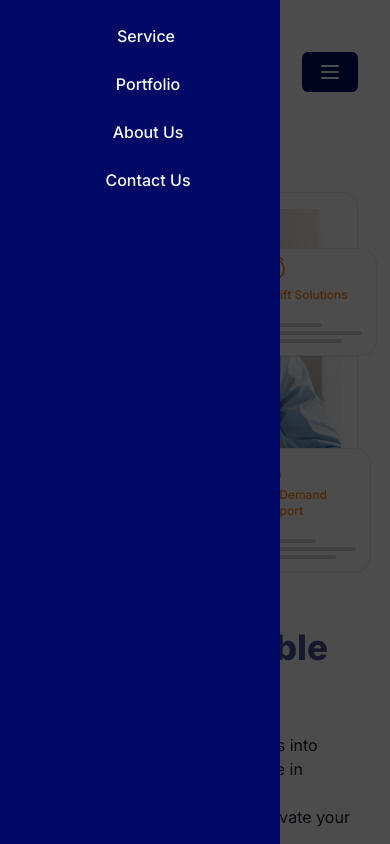
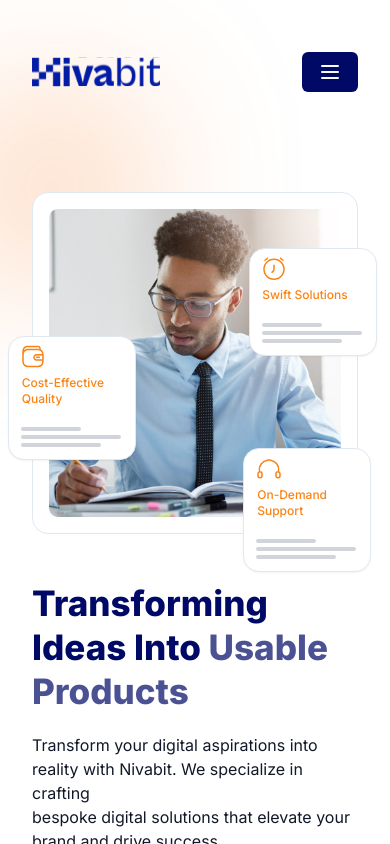
Before and after one commit to nivabit/nivabit, a Next.js app: page / in a window 390 px wide. Shown: the top 844 px of the page. Built offline with nearby package versions, Linux system fonts and the light colour scheme.

Commit message:
update sidebar to hide on mobile

```diff
--- a/src/components/layouts/SideBar.tsx
+++ b/src/components/layouts/SideBar.tsx
@@ -8,19 +8,19 @@ import {
 } from "@/components/ui/navigation-menu";
 import { Button } from "../ui/button";
 import { MenuIcon } from "lucide-react";
-import { useRef, useState } from "react";
+import { useState } from "react";
 
 export default function SideBar() {
-  const [hideMenu, setHideMenu] = useState(false);
+  const [showMenu, setShowMenu] = useState(false);
   const openSidebar = () => {
-    setHideMenu(false);
+    setShowMenu(true);
     const body = window.document.querySelector("body");
     if (body) {
       body.classList.add("fixed", "overflow-y-hidden");
     }
   };
   const hideSidebar = () => {
-    setHideMenu(true);
+    setShowMenu(false);
     const body = window.document.querySelector("body");
     if (body) {
       body.classList.remove("fixed", "overflow-y-hidden");
@@ -38,7 +38,7 @@ export default function SideBar() {
 
       <div
         className={`fixed top-0 left-0 bottom-0 right-0 transition-transform  duration-300 bg-black/70 z-50 ${
-          hideMenu ? "hidden" : "block"
+          showMenu ? "block" : "hidden"
         }`}
         onClick={hideSidebar}
       >
@@ -51,7 +51,7 @@ export default function SideBar() {
             <NavigationMenuList className='space-y-2 font-medium flex-col w-64'>
               <NavigationMenuItem className='flex items-center p-2 text-gray-50 rounded-lg hover:bg-primary/80'>
                 <NavigationMenuLink
-                  className='capitalize cursor-pointer flex-1 ms-3 whitespace-nowrap '
+                  className='capitalize cursor-pointer flex-1 ms-3 text-xl font-semibold whitespace-nowrap '
                   href='/#services'
                   onClick={hideSidebar}
                 >
@@ -60,7 +60,7 @@ export default function SideBar() {
               </NavigationMenuItem>
               <NavigationMenuItem className='flex items-center p-2 text-gray-50 rounded-lg hover:bg-primary/80'>
                 <NavigationMenuLink
-                  className='capitalize cursor-pointer flex-1 ms-3 whitespace-nowrap '
+                  className='capitalize cursor-pointer flex-1 ms-3 text-xl font-semibold whitespace-nowrap '
                   href='/#portfolio'
                   onClick={hideSidebar}
                 >
@@ -69,7 +69,7 @@ export default function SideBar() {
               </NavigationMenuItem>
               <NavigationMenuItem className='flex items-center p-2 text-gray-50 rounded-lg  hover:bg-primary/80'>
                 <NavigationMenuLink
-                  className='capitalize cursor-pointer flex-1 ms-3 whitespace-nowrap'
+                  className='capitalize cursor-pointer flex-1 ms-3 text-xl font-semibold whitespace-nowrap'
                   href='/#about-us'
                   onClick={hideSidebar}
                 >
@@ -78,7 +78,7 @@ export default function SideBar() {
               </NavigationMenuItem>
               <NavigationMenuItem className='flex items-center p-2 text-gray-50 rounded-lg hover:bg-primary/80'>
                 <NavigationMenuLink
-                  className='capitalize cursor-pointer flex-1 ms-3 whitespace-nowrap '
+                  className='capitalize cursor-pointer flex-1 ms-3 text-xl font-semibold whitespace-nowrap '
                   href='/#contact-us'
                   onClick={hideSidebar}
                 >
```
